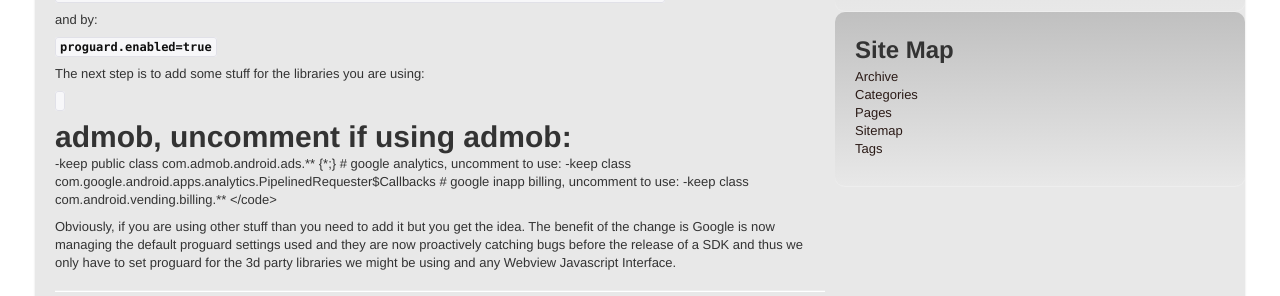
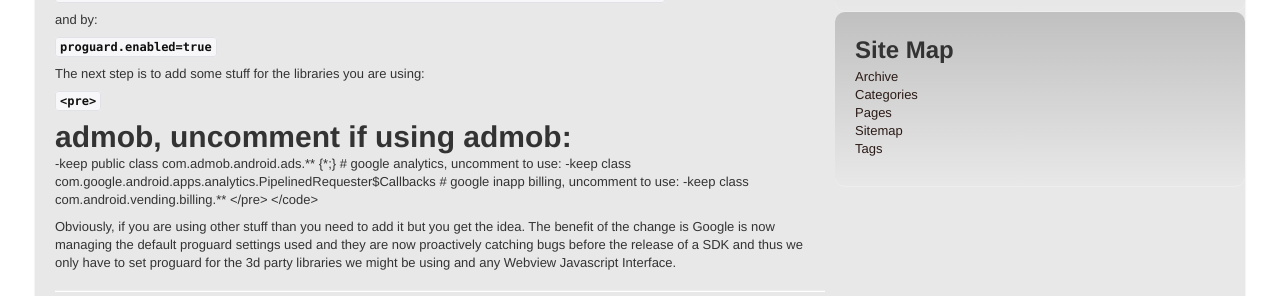
Before and after one commit to fredgrott/shareme.github.com, a Jekyll site: the page built from _posts/2012-5-6-android-and-proguard.md, in a window 1280 px wide and 1222 px high, cut to the strip 680-976 px from the top of the window. Built offline with Jekyll 4.4.1, drawn with Linux system fonts in a browser that asks for light colours; Markdown is read by kramdown in place of the engine named in the settings; comment, search, counter and statistics services are not loaded.

Commit message:
add a pre tage set to a post

```diff
--- a/_posts/2012-5-6-android-and-proguard.md
+++ b/_posts/2012-5-6-android-and-proguard.md
@@ -46,13 +46,14 @@ and by:
 
 The next step is to add some stuff for the libraries you are using:
 
-<code>
+<code><pre>
 # admob, uncomment if using admob:
   -keep public class com.admob.android.ads.** {*;}
  # google analytics, uncomment to use:
  -keep class com.google.android.apps.analytics.PipelinedRequester$Callbacks
  # google inapp billing, uncomment to use:
   -keep class com.android.vending.billing.**
+</pre>
 </code>
 
 Obviously, if you are using other stuff than you need to add it but you get the idea. The benefit of the
```
